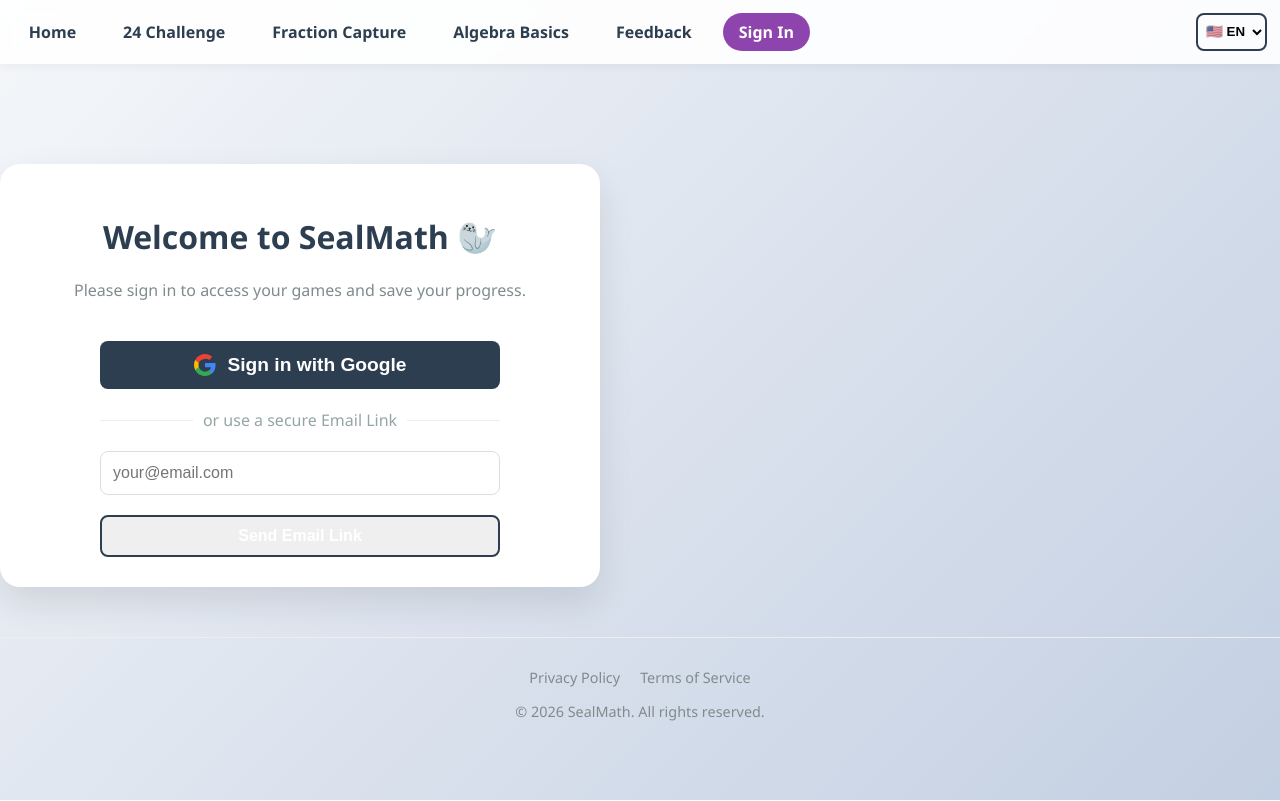
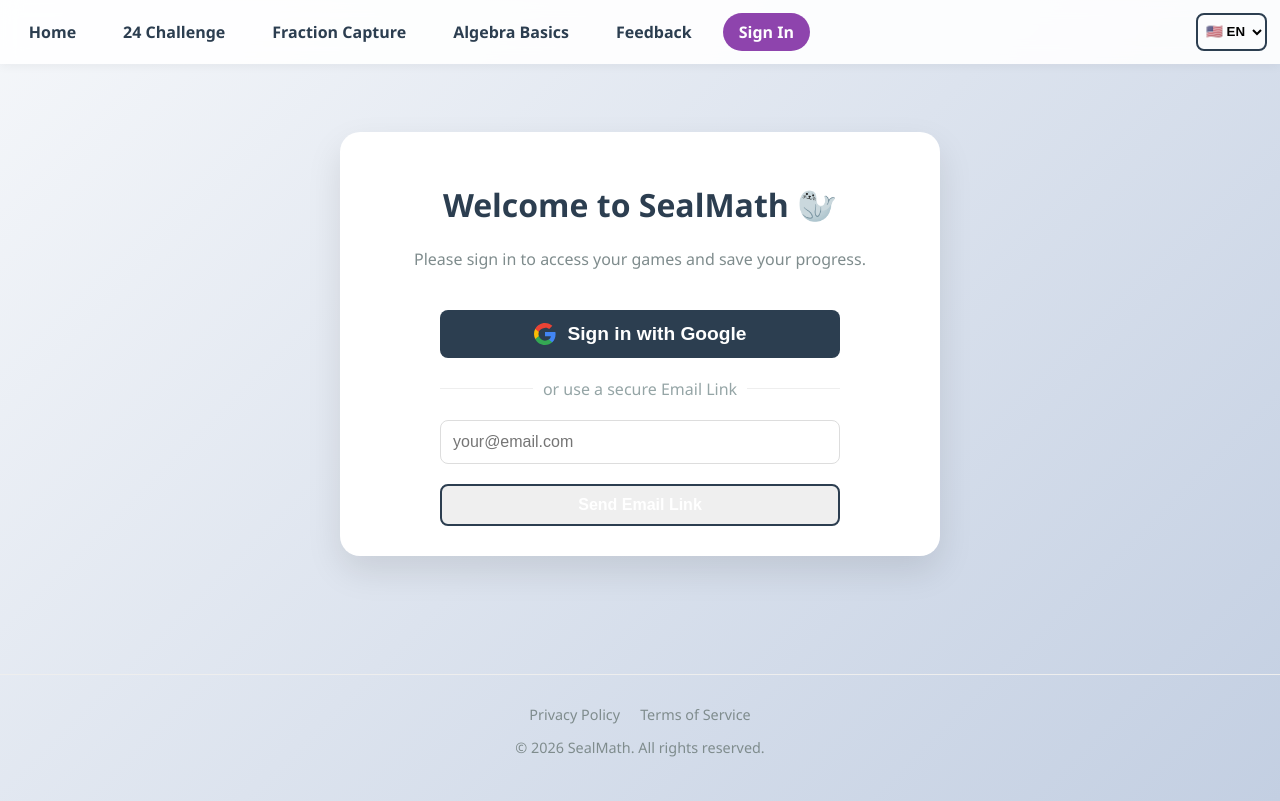
Before and after one commit to sealmathcom-netizen/sealmath, a Next.js app: page /login in a window 1280 px wide. Built offline with nearby package versions, Linux system fonts and the light colour scheme; no server answers.

Commit message:
login window centered in login page

```diff
--- a/src/components/client/LoginClient.tsx
+++ b/src/components/client/LoginClient.tsx
@@ -129,7 +129,8 @@
   }
 
   return (
-    <div className="container" style={{ textAlign: 'center', marginTop: '100px', direction: isRtl ? 'rtl' : 'ltr' }}>
+    <div style={{ display: 'flex', justifyContent: 'center', alignItems: 'center', minHeight: '70vh', width: '100%' }}>
+      <div className="container" style={{ textAlign: 'center', margin: '0 auto', direction: isRtl ? 'rtl' : 'ltr' }}>
       <h1>{t('login_title')}</h1>
       <p style={{ color: '#7f8c8d', marginBottom: '30px' }}>
         {t('login_subtitle')}
@@ -196,5 +197,6 @@
         </form>
       </div>
     </div>
-  )
+  </div>
+)
 }
```
